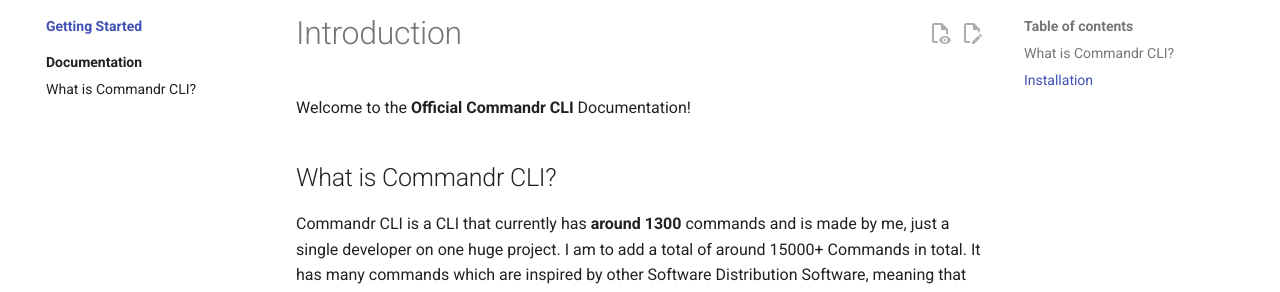
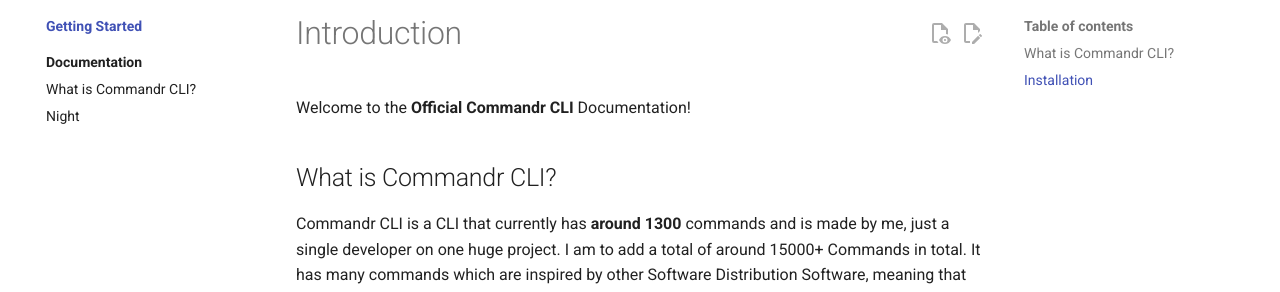
Before and after one commit to LegitCirtuitz/cmdrcli, an MkDocs documentation site: the page built from docs/main/index.md, in a window 1280 px wide. Shown: the part 133-425 px from the top of the page. Built offline with MkDocs 1.6.1 and Material for MkDocs 9.7.7, drawn with Linux system fonts in a browser that asks for light colours; comment, search, counter and statistics services are not loaded.

Commit message:
Update mkdocs.yml

```diff
--- a/mkdocs.yml
+++ b/mkdocs.yml
@@ -116,4 +116,5 @@
       - Documentation:
           - main/documentation/index.md
           - What is Commandr CLI?: main/documentation/cmdrinfo.md
+          - Night: night.md
   - Blog: blog/index.md
```
